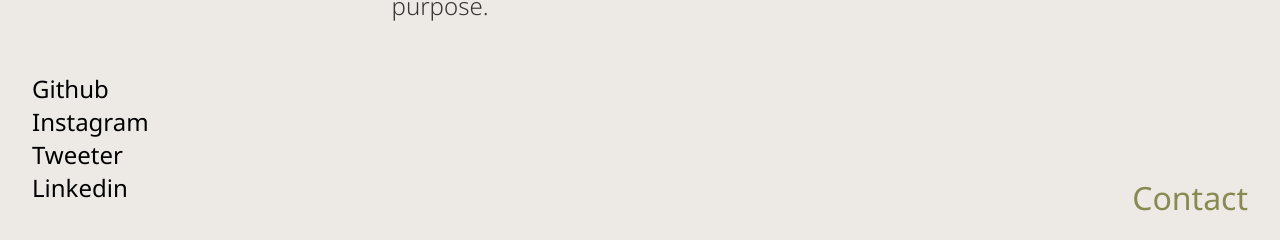
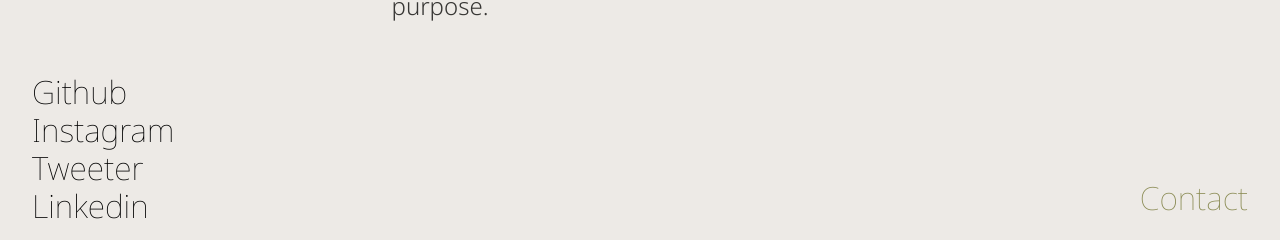
Before and after one commit to magicniclus/Portfolio, a React (Create React App) app: page / in a window 1280 px wide. Shown: the part 560-800 px from the top of the page. Built offline with nearby package versions, Linux system fonts and the light colour scheme.

Commit message:
manage css

```diff
--- a/src/pages/homePage/_homePage.scss
+++ b/src/pages/homePage/_homePage.scss
@@ -12,6 +12,7 @@
     flex-direction: column;
     justify-content: space-between;
     top: 0;
+    z-index: 2;
     .topContainer{
         width: 95%;
         margin-left: auto;
@@ -67,14 +68,17 @@
         display: flex;
         justify-content: space-between;
         .reseauxContainer{
+            z-index: 17;
             display: flex;
             flex-direction: column;
             height: 70%;
             justify-content: space-between;
             button{
+                font-weight: 100;
                 cursor: pointer;
                 height: 38px;
-                font-size: $btn;
+                font-size: $h2;
+                font-weight: 100;
                 border: none;
                 background-color: transparent;
                 text-align: left;
@@ -93,11 +97,13 @@
             flex-direction: column;
             height: 95%;
             justify-content: end;
+            z-index: 17;
             button{
                 cursor: pointer;
                 height: 38px;
                 font-size: calc($btn + 50%);
                 border: none;
+                font-weight: 100;
                 background-color: $clearPrimary;
                 text-align: left;
                 display: flex;
@@ -115,7 +121,9 @@
     display: flex;
     flex-direction: column;
     justify-content: space-between;
+    cursor: pointer;
     .sectionOne, .sectionTwo{
+        z-index: 10;
         height: 100vh;
         display: flex;
         justify-content: center;
```
